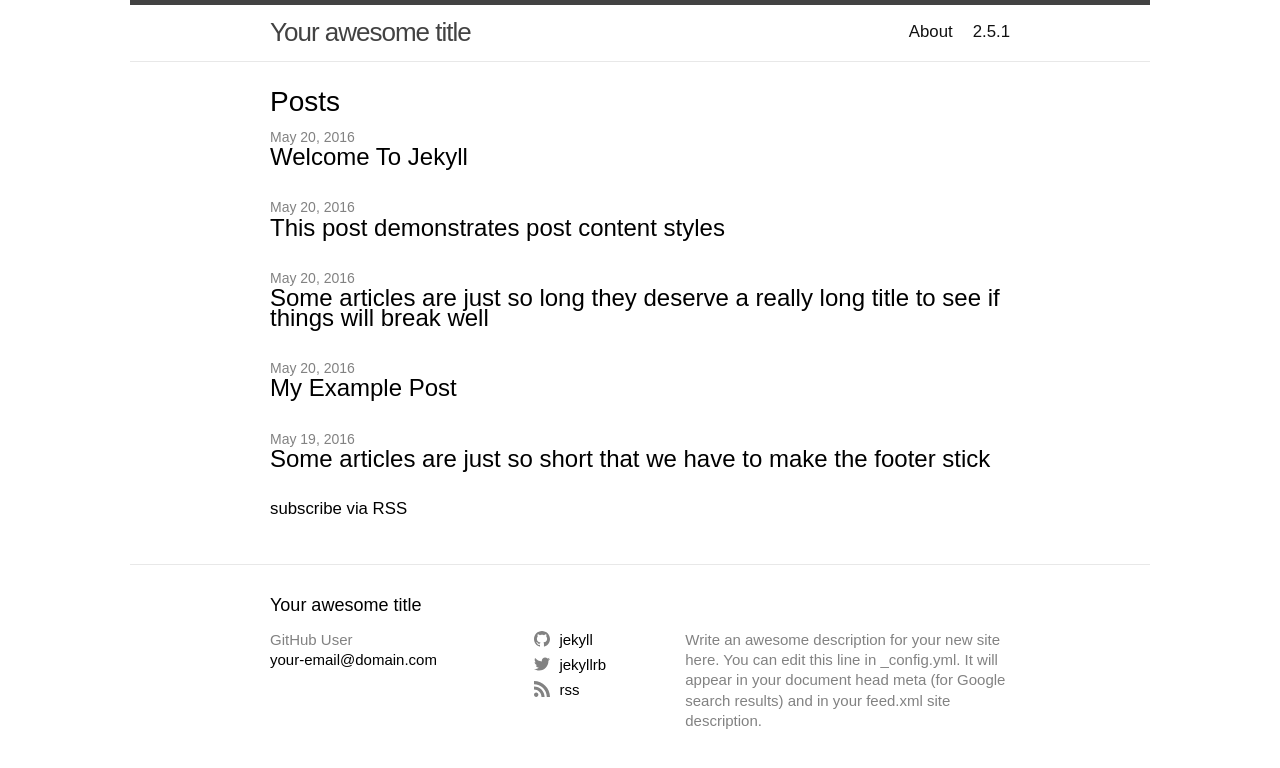
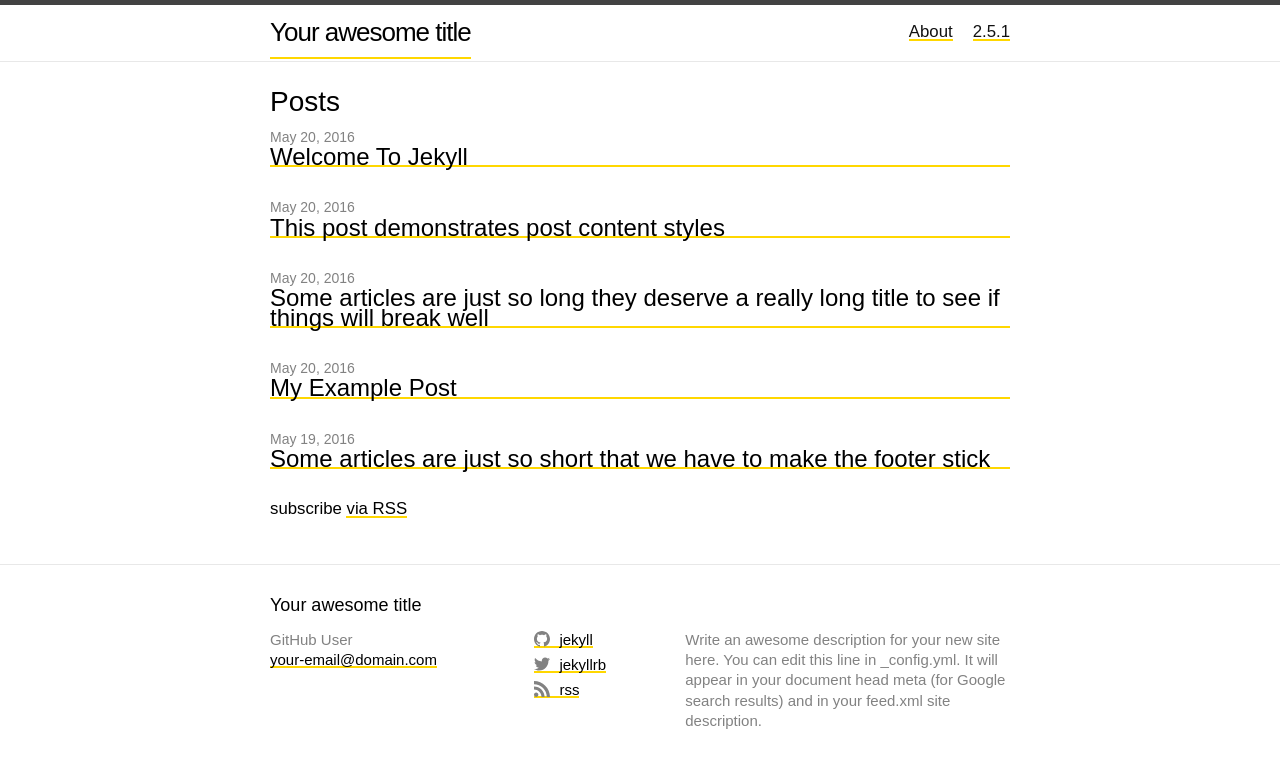
Before and after one commit to avilagrijalva/avilagrijalva.github.io, a Jekyll site: the page built from index.md, in a window 1280 px wide. Shown: the top 768 px of the page. Built offline with Jekyll 4.4.1, drawn with Linux system fonts in a browser that asks for light colours.

Commit message:
Update links

```diff
--- a/_sass/minima/_base.scss
+++ b/_sass/minima/_base.scss
@@ -27,8 +27,6 @@ body {
   font-kerning: normal;
   display: block;
   min-height: 100vh;
-  max-width: 1020px;
-  width: 80%;
   margin: 0 auto;
   word-wrap: break-word;
 }
@@ -122,6 +120,22 @@ a {
     cursor: pointer;
     transition: all .2s ease-in-out;
   }
+}
+
+a:link {
+	text-decoration: none;
+	color: black;
+	background-image: linear-gradient(black, black),linear-gradient(#ffd700, #ffd700);
+	background-position: 0% 100%;
+	background-repeat: no-repeat;
+	background-size: 0% 2px, 100% 2px;
+	transition: background-size .16s;
+	position: relative;
+}
+a:link:hover, a:link:focus
+{
+	background-size: 100% 2px, 100% 100%;
+	color: black;
 }
 
 
```
